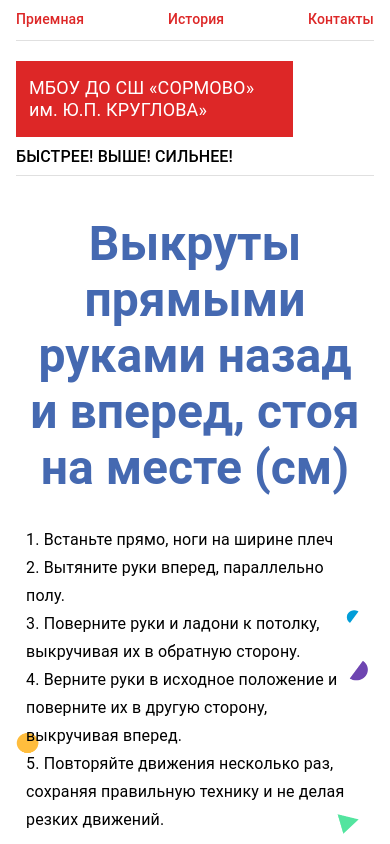
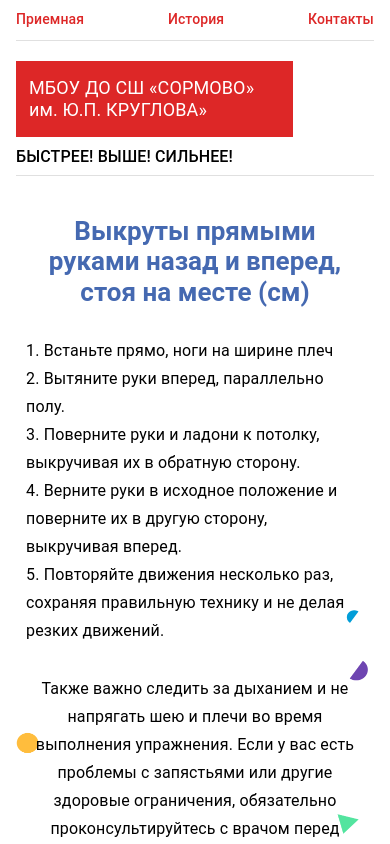
Before and after one commit to Dimonmir/sportTest, a React (Vite) app: page /guide/task1 in a window 390 px wide. Shown: the top 844 px of the page. Built offline with nearby package versions, Linux system fonts and the light colour scheme.

Commit message:
fix mobile

```diff
--- a/src/components/HeaderBack/s-headerBack.ts
+++ b/src/components/HeaderBack/s-headerBack.ts
@@ -16,4 +16,8 @@ export const SBox = styled(Box)`
     text-align: center;
     background-color: ${themeMain.palette.primary.main};
     cursor: pointer;
+    @media (max-width: 576px) {
+        height: 80px;
+        width: 140px;
+    }
 `;
--- a/src/components/func/mail.ts
+++ b/src/components/func/mail.ts
@@ -1,6 +1,6 @@
 import { Sport, SportKeys } from "../../dictionary/sport";
 
-const mailSend = "diimonmir@mail.ru"
+const mailSend = "duskc-sormovo@yandex.ru"
 
 export const textMail = (sendPhone: string, sendName: string, sendSport:SportKeys[])=>{
     let text = "mailto:";
--- a/src/components/pageForm/ContentBody/contentBody.tsx
+++ b/src/components/pageForm/ContentBody/contentBody.tsx
@@ -174,7 +174,7 @@ const ContentBody = ()=> {
                 </Box>
                 <Box className="contentBodyFormItem">
                     <Typography variant="subtitle1" color={themeMain.palette.primary.main}><b>Задание №6</b></Typography>
-                    <Typography variant="subtitle1"> Челночный бег <a href="/guide/task6" target="_blank" className="guide" >Инструкция</a></Typography>
+                    <Typography variant="subtitle1"> Челночный бег (сек)<a href="/guide/task6" target="_blank" className="guide" >Инструкция</a></Typography>
                     <TextField
                         id="task6"
                         label="Введите результат"
@@ -186,7 +186,7 @@ const ContentBody = ()=> {
                 </Box>
                 <Box className="contentBodyFormItem">
                     <Typography variant="subtitle1" color={themeMain.palette.primary.main}><b>Задание №7</b></Typography>
-                    <Typography variant="subtitle1"> Бег 30м <a href="/guide/task7" target="_blank" className="guide" >Инструкция</a></Typography>
+                    <Typography variant="subtitle1"> Бег 30м (сек)<a href="/guide/task7" target="_blank" className="guide" >Инструкция</a></Typography>
                     <TextField
                         id="task7"
                         label="Введите результат"
@@ -198,7 +198,7 @@ const ContentBody = ()=> {
                 </Box>
                 <Box className="contentBodyFormItem">
                     <Typography variant="subtitle1" color={themeMain.palette.primary.main}><b>Задание №8</b></Typography>
-                    <Typography variant="subtitle1">Бег 1000 м <a href="/guide/task8" target="_blank" className="guide" >Инструкция</a></Typography>
+                    <Typography variant="subtitle1">Бег 1000 м (мин.сек)<a href="/guide/task8" target="_blank" className="guide" >Инструкция</a></Typography>
                     <TextField
                         id="task8"
                         label="Если ребенок младше 9 лет. Поставьте 1, если ребенок пробегает норматив. Поставьте 0, если норматив не выполнен"
@@ -210,7 +210,7 @@ const ContentBody = ()=> {
                 </Box>
                 <Box className="contentBodyFormItem">
                     <Typography variant="subtitle1" color={themeMain.palette.primary.main}><b>Задание №9</b></Typography>
-                    <Typography variant="subtitle1">Стойка на одной ноге с закрытыми глазами <a href="/guide/task9" target="_blank" className="guide" >Инструкция</a></Typography>
+                    <Typography variant="subtitle1">Стойка на одной ноге с закрытыми глазами (сек)<a href="/guide/task9" target="_blank" className="guide" >Инструкция</a></Typography>
                     <TextField
                         id="task9"
                         label="Введите результат"
--- a/src/components/pageGuide/ContentBody/contentBody.tsx
+++ b/src/components/pageGuide/ContentBody/contentBody.tsx
@@ -12,7 +12,7 @@ interface IContentBody {
 const ContentBody:FC<IContentBody> = (props)=> {
     return (
         <SBox sx={{textAlign: "center"}}>
-            <Typography variant="h3" color={"primary"}><b>{props.title}</b></Typography>
+            <Typography className="title" variant="h3" color={"primary"}><b>{props.title}</b></Typography>
             <Box sx={{textAlign: "left"}}>
             {props.description.map((item)=>{
                 return <Typography variant="subtitle1">{item}</Typography>
--- a/src/components/pageGuide/ContentBody/s-contentBody.ts
+++ b/src/components/pageGuide/ContentBody/s-contentBody.ts
@@ -44,5 +44,9 @@ export const SBox = styled(Box)`
             width: 100%;
             height: 200px;
         }
+
+        .title{
+            font-size: 26px;
+        }
     }
 `;
--- a/src/components/pageResult/ContentBody/s-contentBody.ts
+++ b/src/components/pageResult/ContentBody/s-contentBody.ts
@@ -80,4 +80,9 @@ export const BoxButton= styled(Box)`
         width: 150px;
         border-radius: 20px;
     }
+
+    @media (max-width: 576px) {
+        flex-direction: column;
+        gap: 30px;
+    }
 `
--- a/src/components/pageResult/ContentTitle/contentTitle.tsx
+++ b/src/components/pageResult/ContentTitle/contentTitle.tsx
@@ -1,5 +1,5 @@
 import { Box, Typography } from "@mui/material"
-import { ContainerBox, SBox, SDescription, STypography, STypographyHeader, TypographyDis } from "./s-contentTitle"
+import { ContainerBox, SBox, SDescription, STypography, STypographyHeader, TypographyDes, TypographyDis } from "./s-contentTitle"
 import { themeMain } from "../../../ui/theme"
 import getResult from "../../func/result"
 import { IGetResult } from "../../func/models"
@@ -15,17 +15,17 @@ const ContentTitle:FC<IContentTitle> = ({anthropometry})=> {
                     <Box>
                         <STypography variant="h5"><b>Ваш рост</b></STypography>
                         <SDescription variant="h6"><b>{anthropometry.height} см</b></SDescription>
-                        <Typography variant="subtitle1"><b>{anthropometry.heightText}</b></Typography>
+                        <TypographyDes variant="subtitle1"><b>{anthropometry.heightText}</b></TypographyDes>
                     </Box>
                     <Box>
                         <STypography variant="h5"><b>Ваш вес</b></STypography>
                         <SDescription variant="h6"><b>{anthropometry.weight} кг</b></SDescription>
-                        <Typography variant="subtitle1"><b>{anthropometry.weightText}</b></Typography>
+                        <TypographyDes variant="subtitle1"><b>{anthropometry.weightText}</b></TypographyDes>
                     </Box>
                     <Box>
                         <STypography variant="h5"><b>Ваш ИМТ</b></STypography>
                         <SDescription variant="h6"><b>{anthropometry.IMT}</b></SDescription>
-                        <Typography variant="subtitle1"><b>{anthropometry.IMTText}</b></Typography>
+                        <TypographyDes variant="subtitle1"><b>{anthropometry.IMTText}</b></TypographyDes>
                     </Box>
                 </SBox>
                 <TypographyDis variant="subtitle1">Тестирование было направлено на выявление различных особенностей физического строения тела ребенка, позволяющее дать количественную характеристику их изменчивости и выбора наиболее подходящего вида спорта.
--- a/src/components/pageResult/ContentTitle/s-contentTitle.ts
+++ b/src/components/pageResult/ContentTitle/s-contentTitle.ts
@@ -7,6 +7,7 @@ export const STypography = styled(Typography)`
     color: #019DD8;
     @media (max-width: 576px) {
         font-size: 20px !important;
+        text-align: center;
     }
     `;
 export const STypographyHeader = styled(Typography)`
@@ -31,13 +32,25 @@ export const SDescription = styled(Typography)`
     color: #6E45B1;
     @media (max-width: 576px) {
         font-size: 18px !important;
+        text-align: center;
     }
 `;
 
 export const SBox = styled(Box)`
     display: flex;
     justify-content: space-between;
+    div{
+        flex: 0 0 33%;
+    }
 `;
+
+export const TypographyDes = styled(Typography)`
+    text-align: left;
+    @media (max-width: 576px) {
+        text-align: center;
+    }
+`
+
 export const ContainerBox = styled(Box)`
     display: flex;
     flex-direction: column;
```
